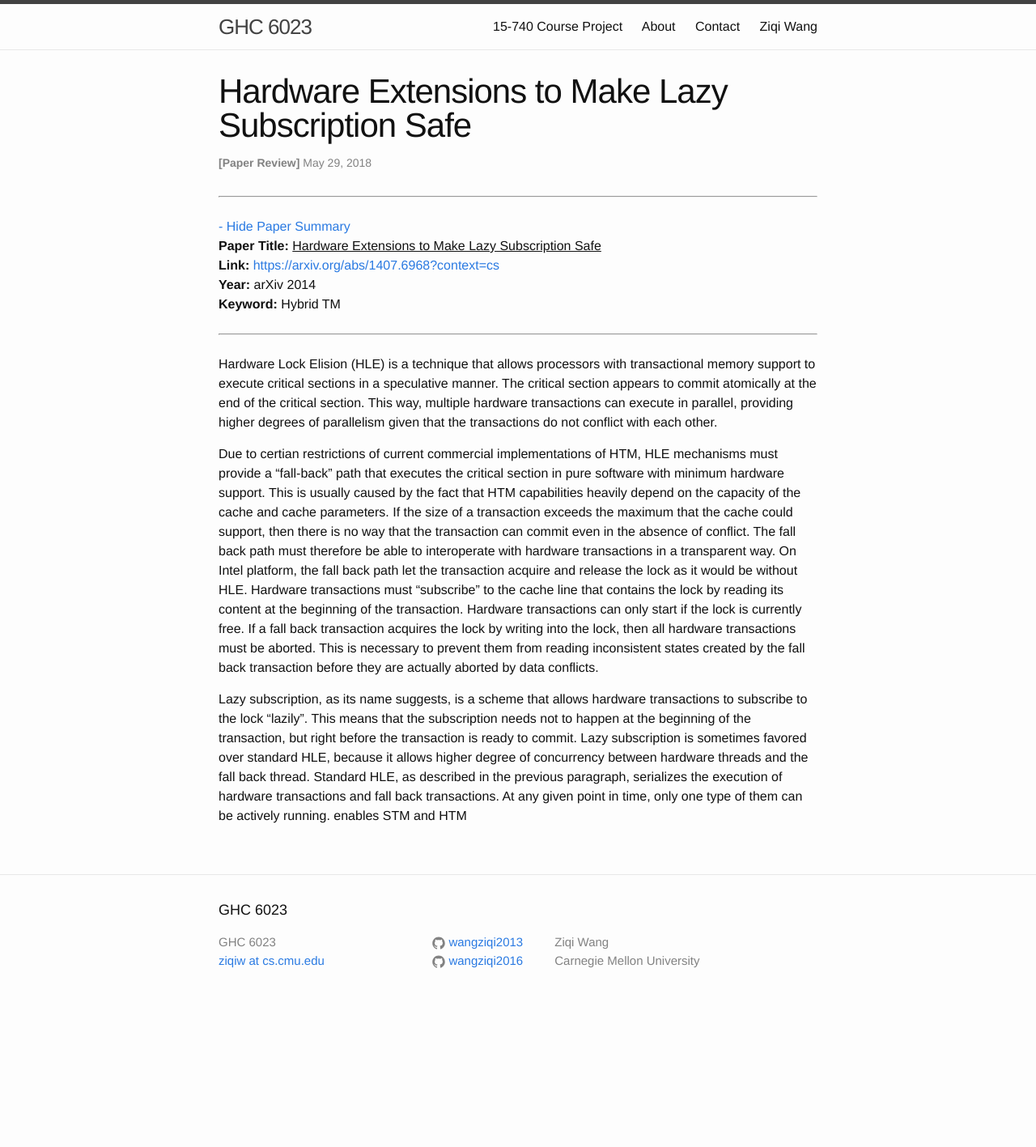
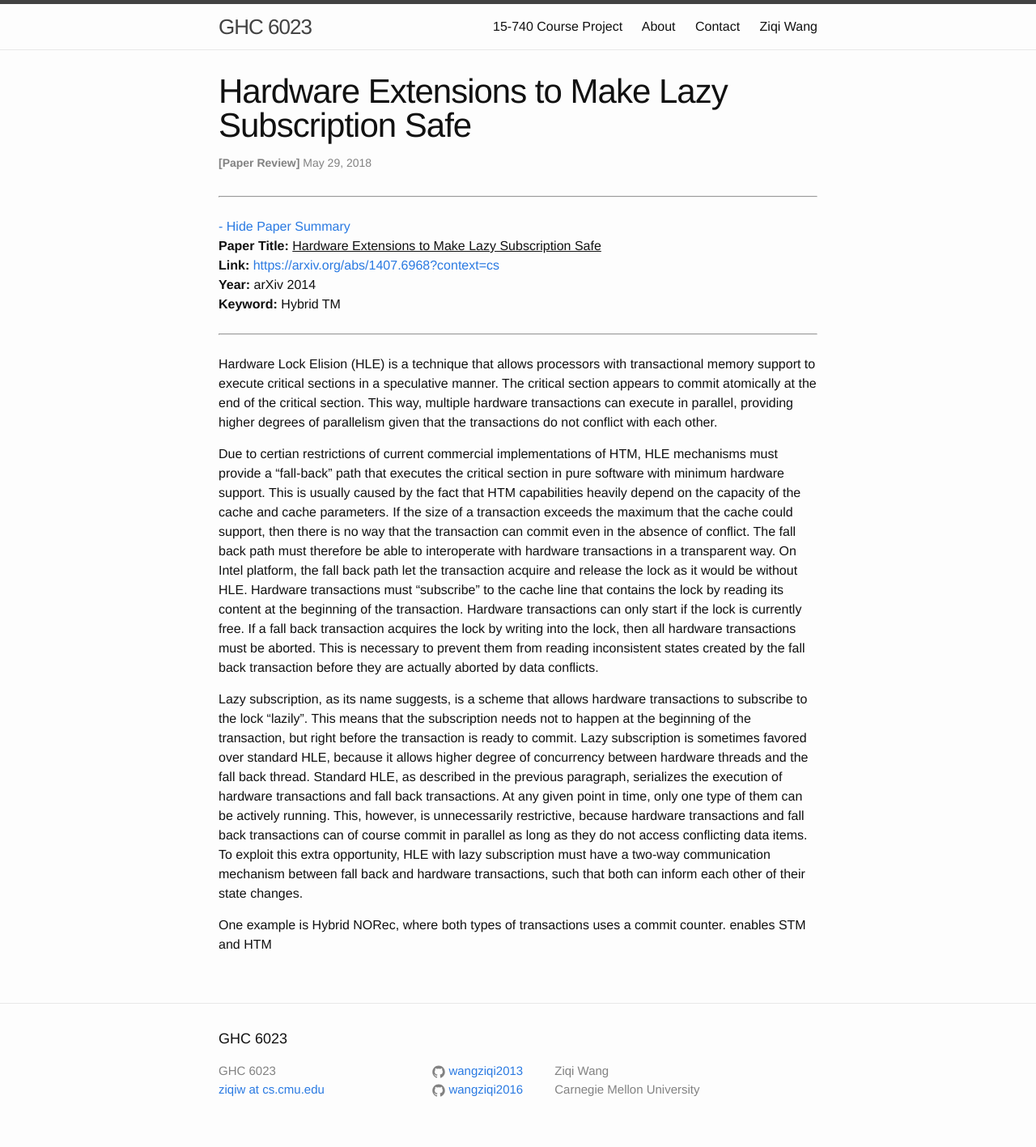
Before and after one commit to wangziqi2013/wangziqi2013.github.io, a Jekyll site: the page built from _posts/2018-05-29-Hardware-Ext-to-Make-Lazy-Sub-Safe.markdown, in a window 1280 px wide. Shown: the whole page at 81% size. Built offline with Jekyll 4.4.1, drawn with Linux system fonts in a browser that asks for light colours; before the commit the page ends 1258 px from its top, so only the background shows below that.

Commit message:
Finish lazy sub

```diff
--- a/_posts/2018-05-29-Hardware-Ext-to-Make-Lazy-Sub-Safe.markdown
+++ b/_posts/2018-05-29-Hardware-Ext-to-Make-Lazy-Sub-Safe.markdown
@@ -35,4 +35,10 @@ Lazy subscription, as its name suggests, is a scheme that allows hardware transa
 the transaction is ready to commit. Lazy subscription is sometimes favored over standard HLE, because it allows higher
 degree of concurrency between hardware threads and the fall back thread. Standard HLE, as described in the previous
 paragraph, serializes the execution of hardware transactions and fall back transactions. At any given point in time,
-only one type of them can be actively running. enables  STM and HTM
+only one type of them can be actively running. This, however, is unnecessarily restrictive, because hardware transactions
+and fall back transactions can of course commit in parallel as long as they do not access conflicting data items. To exploit
+this extra opportunity, HLE with lazy subscription must have a two-way communication mechanism between fall back and
+hardware transactions, such that both can inform each other of their state changes.
+
+One example is Hybrid NORec,
+where both types of transactions uses a commit counter. enables  STM and HTM
```
